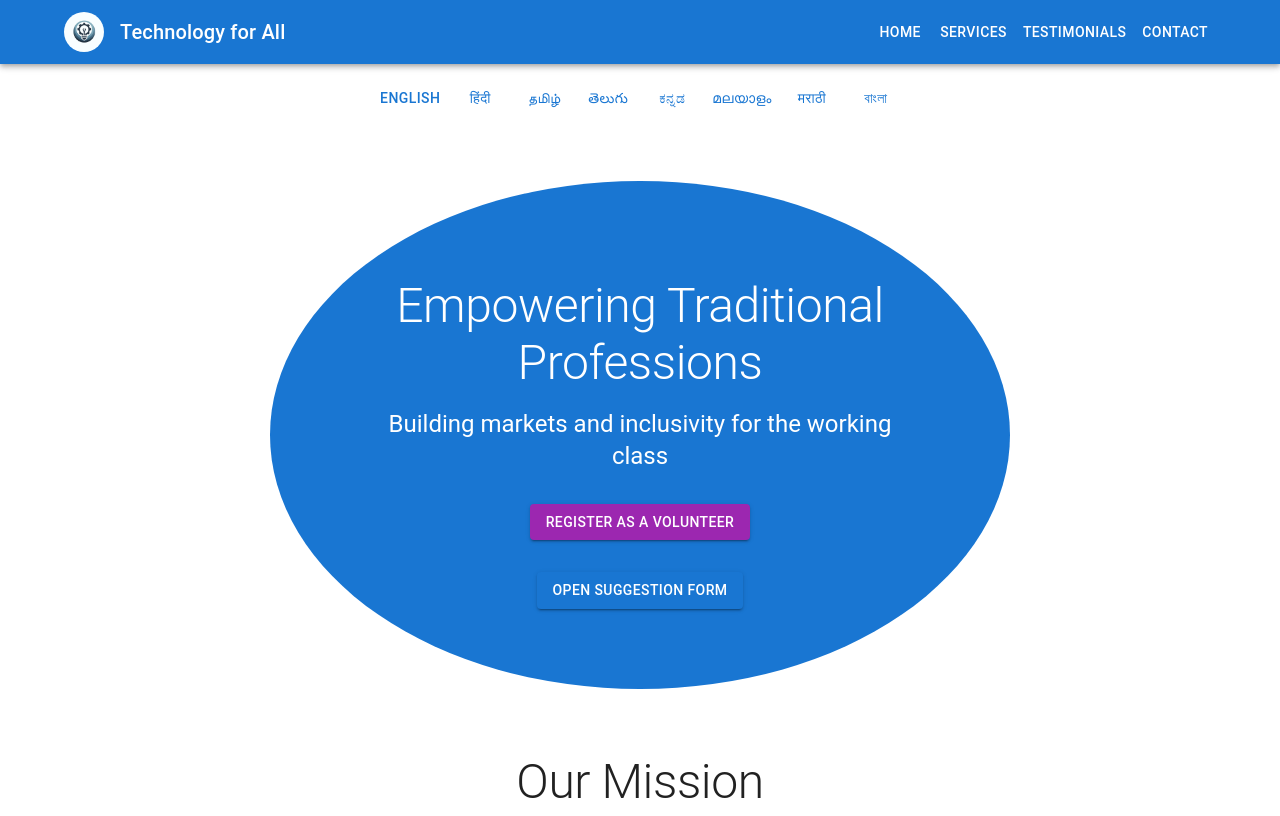
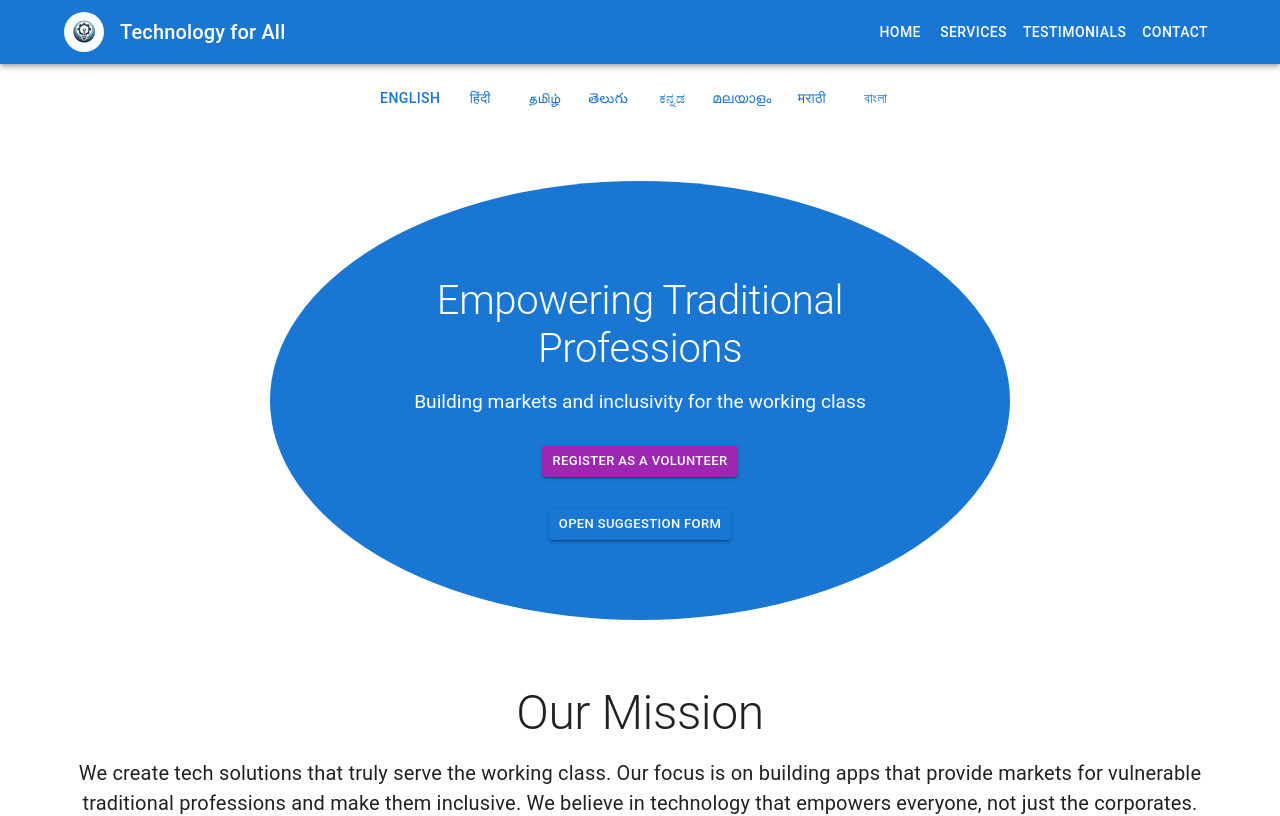
Before and after one commit to hameedsk381/tfe, a React (Vite) app: page / in a window 1280 px wide. Shown: the top 816 px of the page. Built offline with nearby package versions, Linux system fonts and the light colour scheme; no server answers.

Commit message:
added more languages with css fixes

```diff
--- a/src/components/Hero.jsx
+++ b/src/components/Hero.jsx
@@ -22,10 +22,10 @@ const Hero = () => {
       }}
     >
       <Container >
-        <Typography my={2} variant="h2" component="h1" gutterBottom sx={{ fontSize: { xs: '1.5rem', sm: '2.5rem', md: '3rem' } }}>
+        <Typography my={2} variant="h2" component="h1" gutterBottom sx={{ fontSize: { xs: '1.5rem', sm: '2.5rem' } }}>
           {t('hero.title')}
         </Typography>
-        <Typography my={2} variant="h5" component="p" gutterBottom sx={{ fontSize: { xs: '1rem', sm: '1.2rem', md: '1.5rem' } }}>
+        <Typography my={2} variant="h5" component="p" gutterBottom sx={{ fontSize: { xs: '1rem', sm: '1.2rem' } }}>
           {t('hero.subtitle')}
         </Typography>
         {/* <Button variant="contained" color="primary" href="#contact" sx={{ fontSize: { xs: '0.8rem', sm: '1rem', md: '1.2rem' } }}>
--- a/src/components/SuggestionFormButton.jsx
+++ b/src/components/SuggestionFormButton.jsx
@@ -18,7 +18,7 @@ const SuggestionFormButton = () => {
 
   return (
     <div>
-      <Button variant="contained" color="primary" onClick={handleOpenSuggestionForm}>
+      <Button size='small' variant="contained" color="primary" onClick={handleOpenSuggestionForm}>
         {t('suggestion.form.open_button')}
       </Button>
       <SuggestionForm open={isSuggestionFormOpen} handleClose={handleCloseSuggestionForm} />
--- a/src/components/Volunteer.jsx
+++ b/src/components/Volunteer.jsx
@@ -12,7 +12,7 @@ const Volunteer = () => {
   return (
     <Container sx={{my:4}} >
 
-      <Button variant="contained" color="secondary" onClick={handleOpen}>
+      <Button size='small' variant="contained" color="secondary" onClick={handleOpen}>
       {t('register.button')}
       </Button>
       <VolunteerFormModal open={open} handleClose={handleClose} />
```
